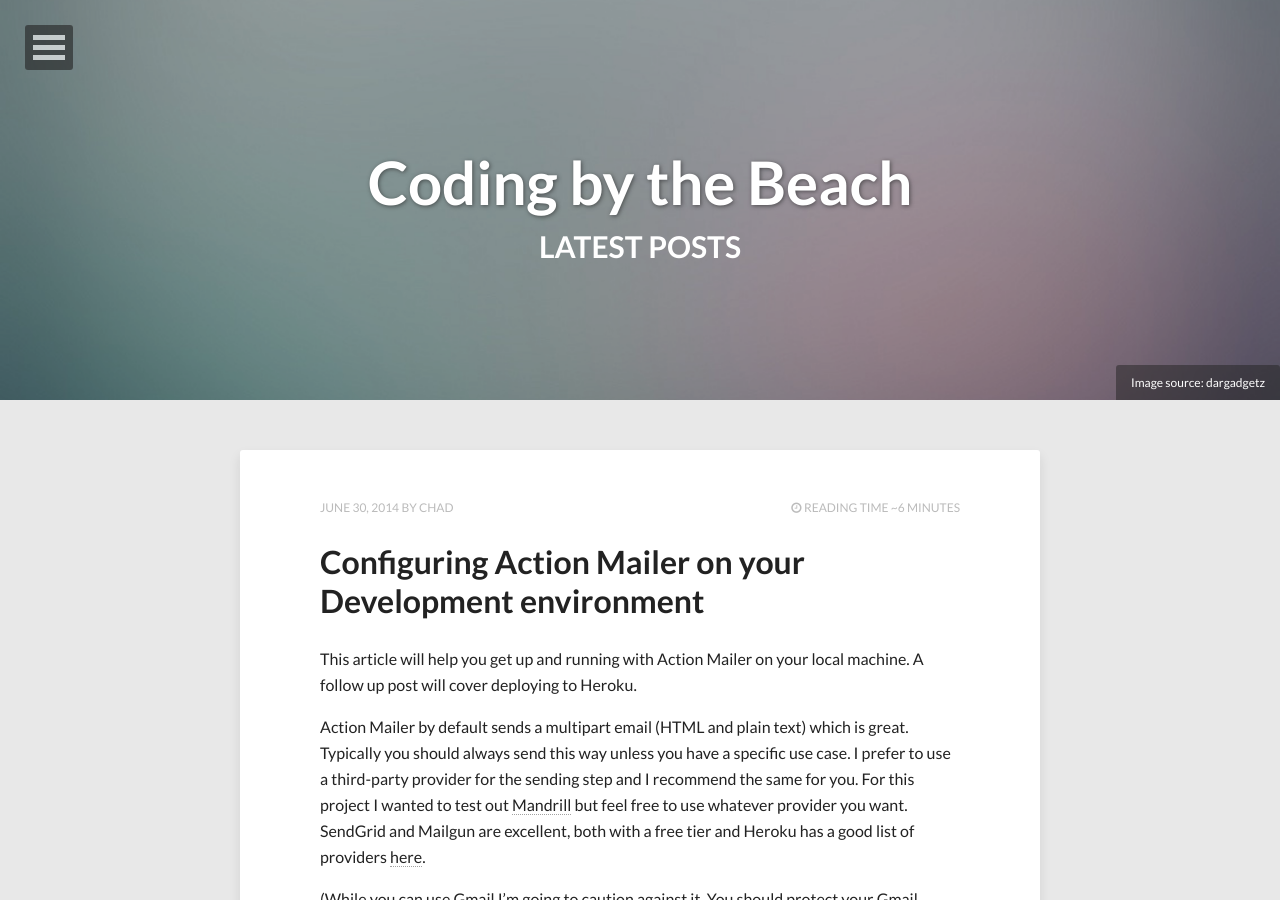
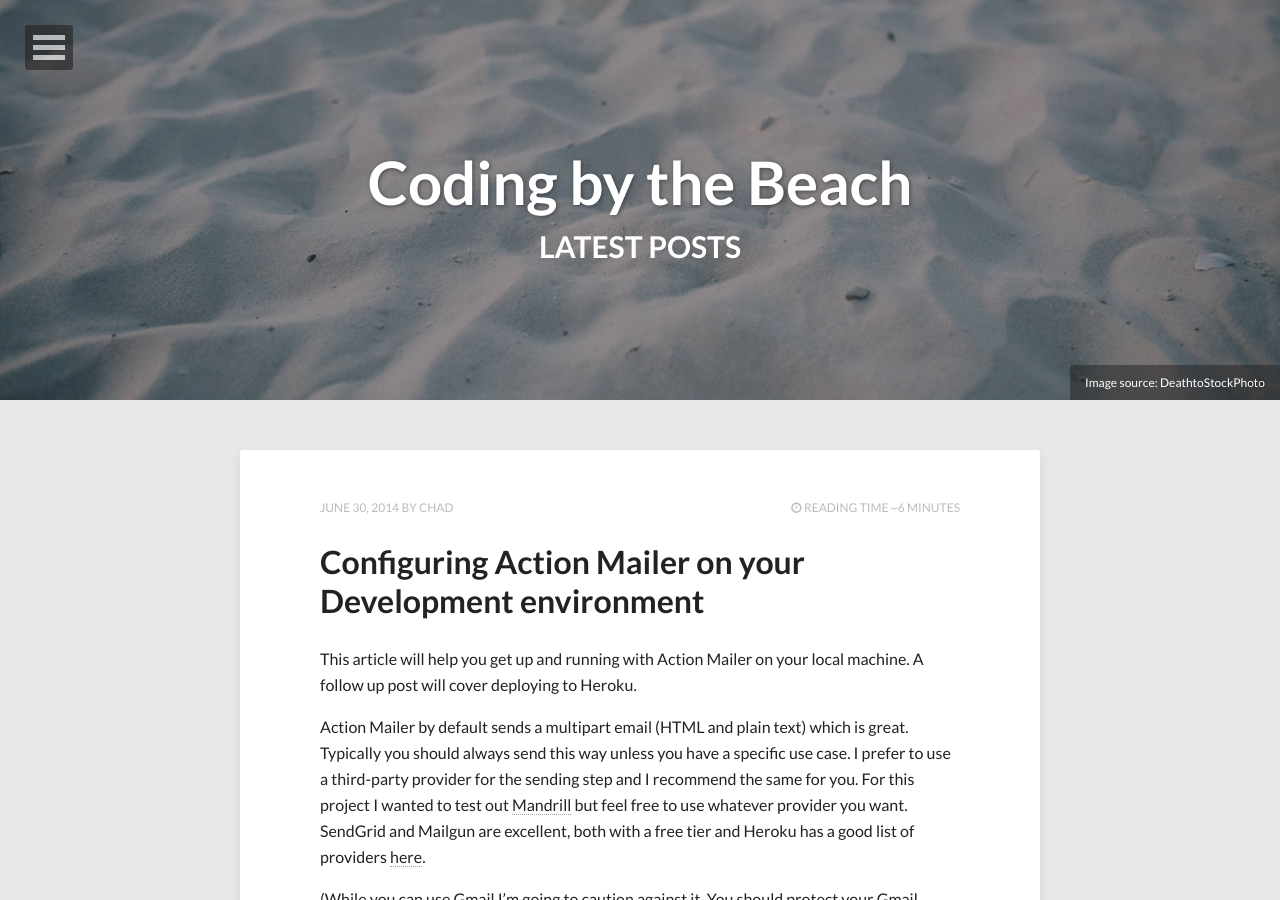
Before and after one commit to chadcodes/chadcodes.github.io, a Jekyll site: the page built from index.html, in a window 1280 px wide and 900 px high. Built offline with Jekyll 4.4.1, drawn with Linux system fonts in a browser that asks for light colours; nearby versions of some CDN libraries; the list of posts is cut into pages by our own code.

Commit message:
Update header

```diff
--- a/index.html
+++ b/index.html
@@ -1,12 +1,12 @@
 ---
 layout: post-index
 title: Latest Posts
-description: "Describe this nonsense."
-tags: [Jekyll, theme, themes, responsive, blog, modern]
+description: "I code, I swim, I am."
+tags: []
 image:
-  feature: abstract-1.jpg
-  credit: dargadgetz
-  creditlink: http://www.dargadgetz.com/ios-7-abstract-wallpaper-pack-for-iphone-5-and-ipod-touch-retina/
+  feature: main_header.jpg
+  credit: DeathtoStockPhoto
+  creditlink: http://deathtothestockphoto.com/
 ---
 
 {% for post in paginator.posts %}
```
Also changed, not shown: images/3953273590_704e3899d5_m.jpg (deleted), images/abstract-1.jpg (deleted), images/abstract-10.jpg (deleted), images/abstract-11.jpg (deleted), images/abstract-12.jpg (deleted), images/abstract-2.jpg (deleted), images/abstract-3.jpg (deleted), images/abstract-4.jpg (deleted), images/abstract-5.jpg (deleted), images/abstract-6.jpg (deleted), images/abstract-7.jpg (deleted), images/abstract-8.jpg (deleted), images/hpstr-jekyll-theme-preview.jpg (deleted), images/main_header.jpg (added), 1 more files.
